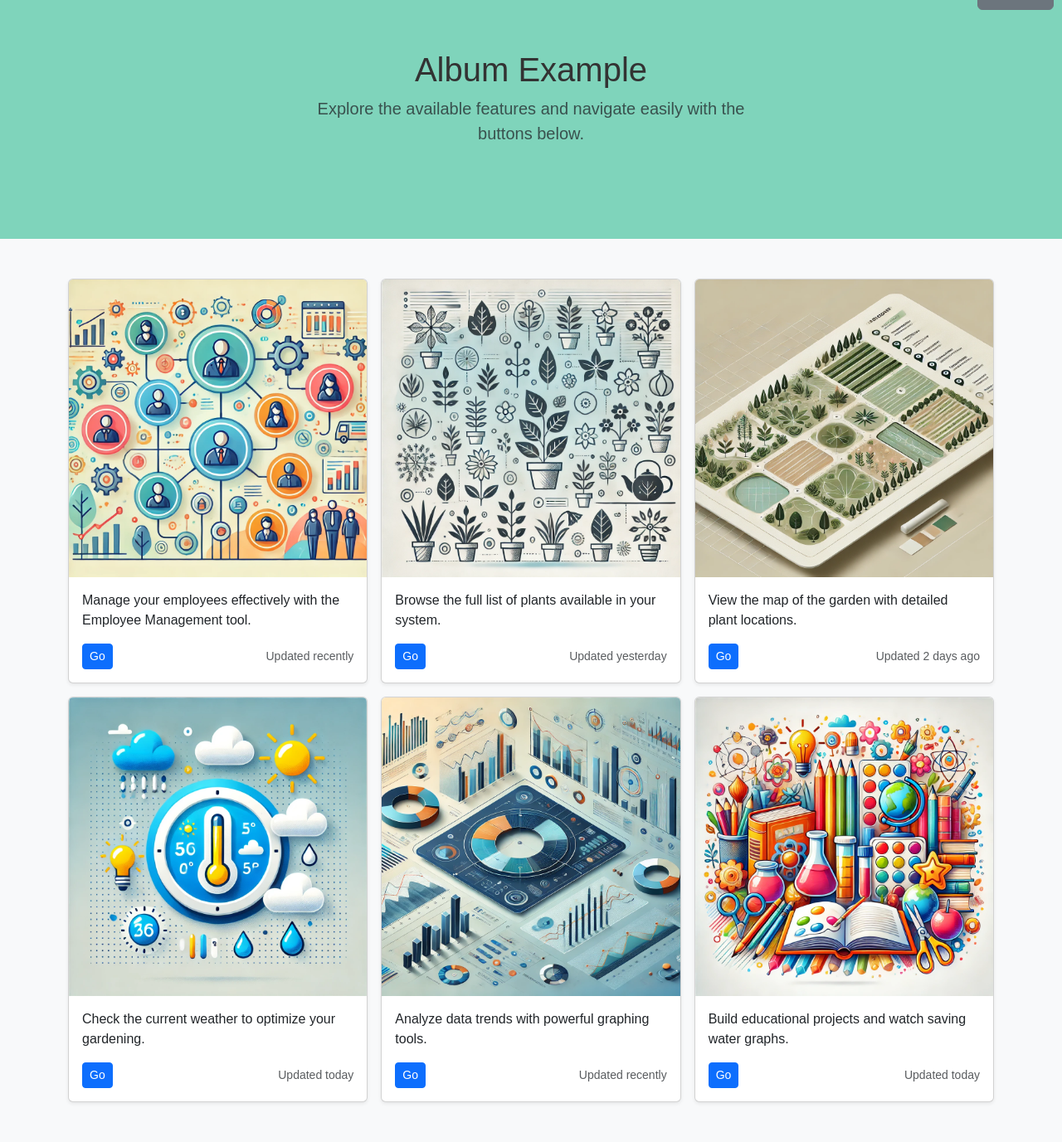
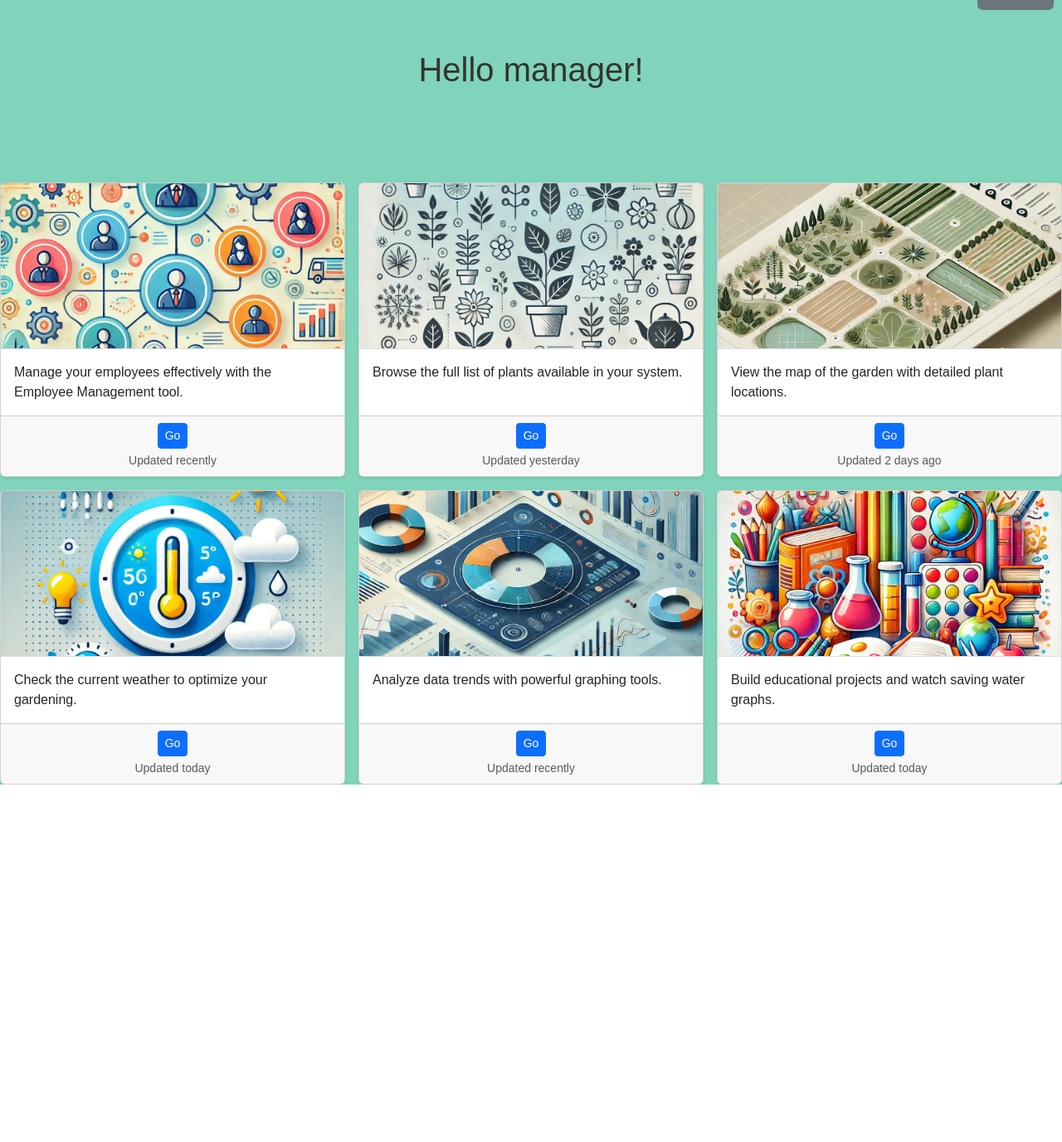
Before and after one commit to nevoitzhak1/EZ-Garden, a Flask app: page /home_company_3 in a window 1280 px wide. Shown: the part 36-1413 px from the top of the page at 83% size. After the commit the page ends 982 px from the top, so only its background shows below. Run offline with Flask 3, Linux system fonts and the light colour scheme.

Commit message:
Update home_company_3.html

```diff
--- a/templates/home_company_3.html
+++ b/templates/home_company_3.html
@@ -39,6 +39,22 @@
             box-shadow: 0 8px 16px rgba(0, 0, 0, 0.2);
             transition: transform 0.3s ease, box-shadow 0.3s ease;
         }
+
+        .card {
+            display: flex;
+            flex-direction: column; /* Ensures the card content is stacked vertically */
+            justify-content: space-between; /* Space between content and footer */
+            min-height: 100%; /* Makes all cards the same height */
+        }
+
+        .card-body {
+            flex-grow: 1;
+        }
+        .card img {
+            height: 200px; /* Ensures images are consistent */
+            object-fit: cover; /* Prevents image distortion */
+            border-bottom: 1px solid #ddd; /* Optional: separator line */
+        }
     </style>
 </head>
 
@@ -65,98 +81,94 @@
         <section class="py-5 text-center container">
             <div class="row py-lg-5">
                 <div class="col-lg-6 col-md-8 mx-auto">
-                    <h1 class="fw-light">Album Example</h1>
-                    <p class="lead text-body-secondary">Explore the available features and navigate easily with the buttons below.</p>
+                    <h1 class="fw-light">Hello manager!</h1>
+                    <p class="lead text-body-secondary"></p>
                 </div>
             </div>
         </section>
 
         <!-- Album Cards -->
-        <div class="album py-5 bg-body-tertiary">
-            <div class="container">
         <div class="row row-cols-1 row-cols-sm-2 row-cols-md-3 g-3">
             <!-- Card 1 -->
             <div class="col">
-                        <div class="card shadow-sm">
+                <div class="card shadow-sm h-100 d-flex flex-column">
                     <img src="/static/employee_management.jpg" class="card-img-top" alt="Employee Management">
-                            <div class="card-body">
-                                <p class="card-text">Manage your employees effectively with the Employee Management tool.</p>
-                                <div class="d-flex justify-content-between align-items-center">
+                    <div class="card-body d-flex flex-column">
+                        <p class="card-text flex-grow-1">Manage your employees effectively with the Employee Management tool.</p>
+                    </div>
+                    <div class="card-footer text-center">
                         <a href="/employee_management" class="btn btn-sm btn-primary">Go</a>
-                                    <small class="text-body-secondary">Updated recently</small>
-                                </div>
+                        <small class="text-muted d-block mt-1">Updated recently</small>
                     </div>
                 </div>
             </div>
 
             <!-- Card 2 -->
             <div class="col">
-                        <div class="card shadow-sm">
+                <div class="card shadow-sm h-100 d-flex flex-column">
                     <img src="/static/plant_list.jpg" class="card-img-top" alt="Plant List">
-                            <div class="card-body">
-                                <p class="card-text">Browse the full list of plants available in your system.</p>
-                                <div class="d-flex justify-content-between align-items-center">
+                    <div class="card-body d-flex flex-column">
+                        <p class="card-text flex-grow-1">Browse the full list of plants available in your system.</p>
+                    </div>
+                    <div class="card-footer text-center">
                         <a href="/home3" class="btn btn-sm btn-primary">Go</a>
-                                    <small class="text-body-secondary">Updated yesterday</small>
-                                </div>
+                        <small class="text-muted d-block mt-1">Updated yesterday</small>
                     </div>
                 </div>
             </div>
 
             <!-- Card 3 -->
             <div class="col">
-                        <div class="card shadow-sm">
+                <div class="card shadow-sm h-100 d-flex flex-column">
                     <img src="/static/company3_map.jpg" class="card-img-top" alt="Map">
-                            <div class="card-body">
-                                <p class="card-text">View the map of the garden with detailed plant locations.</p>
-                                <div class="d-flex justify-content-between align-items-center">
+                    <div class="card-body d-flex flex-column">
+                        <p class="card-text flex-grow-1">View the map of the garden with detailed plant locations.</p>
+                    </div>
+                    <div class="card-footer text-center">
                         <a href="/map" class="btn btn-sm btn-primary">Go</a>
-                                    <small class="text-body-secondary">Updated 2 days ago</small>
-                                </div>
+                        <small class="text-muted d-block mt-1">Updated 2 days ago</small>
                     </div>
                 </div>
             </div>
 
             <!-- Card 4 -->
             <div class="col">
-                        <div class="card shadow-sm">
+                <div class="card shadow-sm h-100 d-flex flex-column">
                     <img src="/static/company_weather.jpg" class="card-img-top" alt="Weather">
-                            <div class="card-body">
-                                <p class="card-text">Check the current weather to optimize your gardening.</p>
-                                <div class="d-flex justify-content-between align-items-center">
+                    <div class="card-body d-flex flex-column">
+                        <p class="card-text flex-grow-1">Check the current weather to optimize your gardening.</p>
+                    </div>
+                    <div class="card-footer text-center">
                         <a href="/weather" class="btn btn-sm btn-primary">Go</a>
-                                    <small class="text-body-secondary">Updated today</small>
-                                </div>
+                        <small class="text-muted d-block mt-1">Updated today</small>
                     </div>
                 </div>
             </div>
 
             <!-- Card 5 -->
             <div class="col">
-                        <div class="card shadow-sm">
+                <div class="card shadow-sm h-100 d-flex flex-column">
                     <img src="/static/company_graphs.jpg" class="card-img-top" alt="Graphs">
-                            <div class="card-body">
-                                <p class="card-text">Analyze data trends with powerful graphing tools.</p>
-                                <div class="d-flex justify-content-between align-items-center">
+                    <div class="card-body d-flex flex-column">
+                        <p class="card-text flex-grow-1">Analyze data trends with powerful graphing tools.</p>
+                    </div>
+                    <div class="card-footer text-center">
                         <a href="/graphs_select_date" class="btn btn-sm btn-primary">Go</a>
-                                    <small class="text-body-secondary">Updated recently</small>
-                                </div>
+                        <small class="text-muted d-block mt-1">Updated recently</small>
                     </div>
                 </div>
             </div>
 
             <!-- Card 6 -->
             <div class="col">
-                        <div class="card shadow-sm">
+                <div class="card shadow-sm h-100 d-flex flex-column">
                     <img src="/static/educational_projects.jpg" class="card-img-top" alt="Educational Projects">
-                            <div class="card-body">
-                                <p class="card-text">Build educational projects and watch saving water graphs.</p>
-                                <div class="d-flex justify-content-between align-items-center">
+                    <div class="card-body d-flex flex-column">
+                        <p class="card-text flex-grow-1">Build educational projects and watch saving water graphs.</p>
+                    </div>
+                    <div class="card-footer text-center">
                         <a href="/data_for_kids" class="btn btn-sm btn-primary">Go</a>
-                                    <small class="text-body-secondary">Updated today</small>
-                                </div>
-                            </div>
-                        </div>
+                        <small class="text-muted d-block mt-1">Updated today</small>
                     </div>
                 </div>
             </div>
```
Lines whose indentation alone changed are shown as unchanged.
